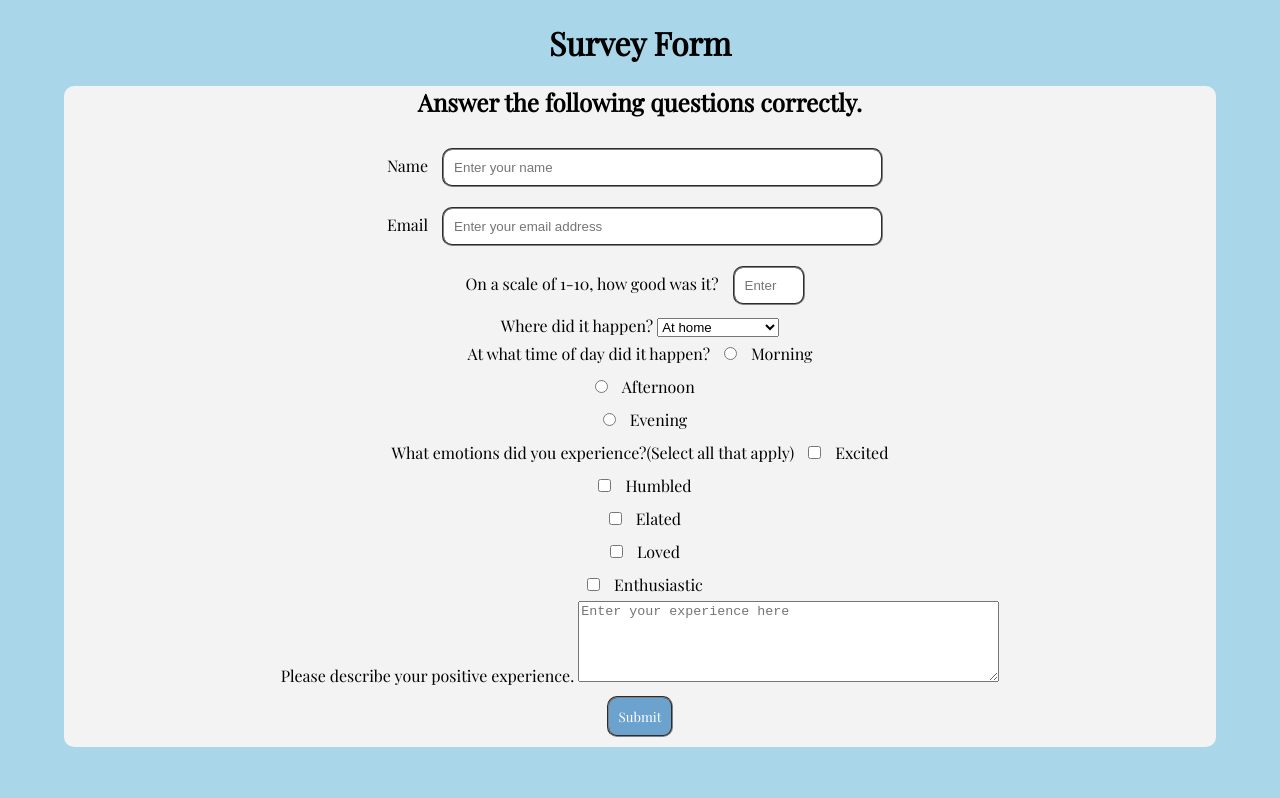
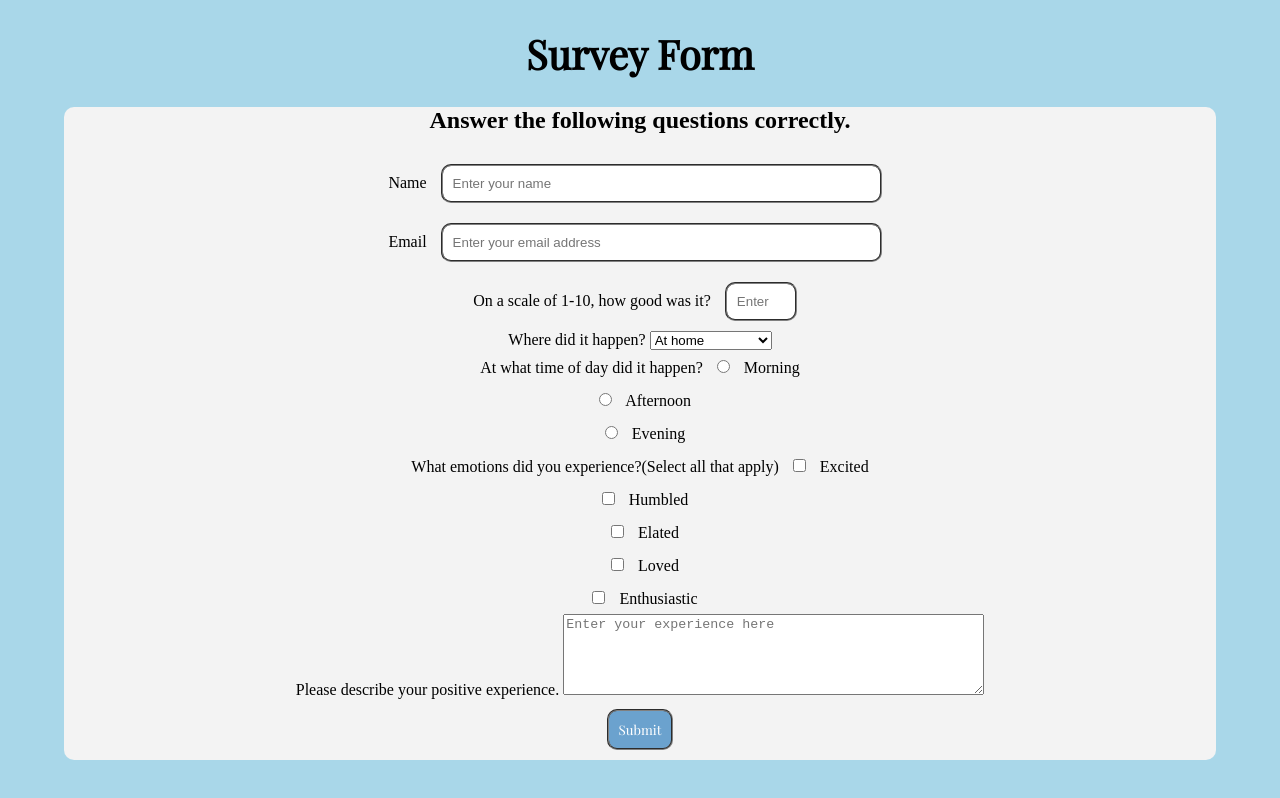
Before and after one commit to seanvastianroxas/prelims, a plain HTML site: page index.html in a window 1280 px wide. Drawn offline with nearby package versions, Linux system fonts and the light colour scheme.

Commit message:
Add files via upload

```diff
--- a/style.css
+++ b/style.css
@@ -2,8 +2,9 @@ body{
 	margin: 0;
 	background-color: #a9d7e9;
 	text-align: center;
-	font-family: 'Playfair Display', serif;
+
 }
+h1{  font-family: 'Playfair Display', serif; font-size: 40px;}
 div{
 	background-color: #f3f3f3;
 	margin-left:auto;
```
